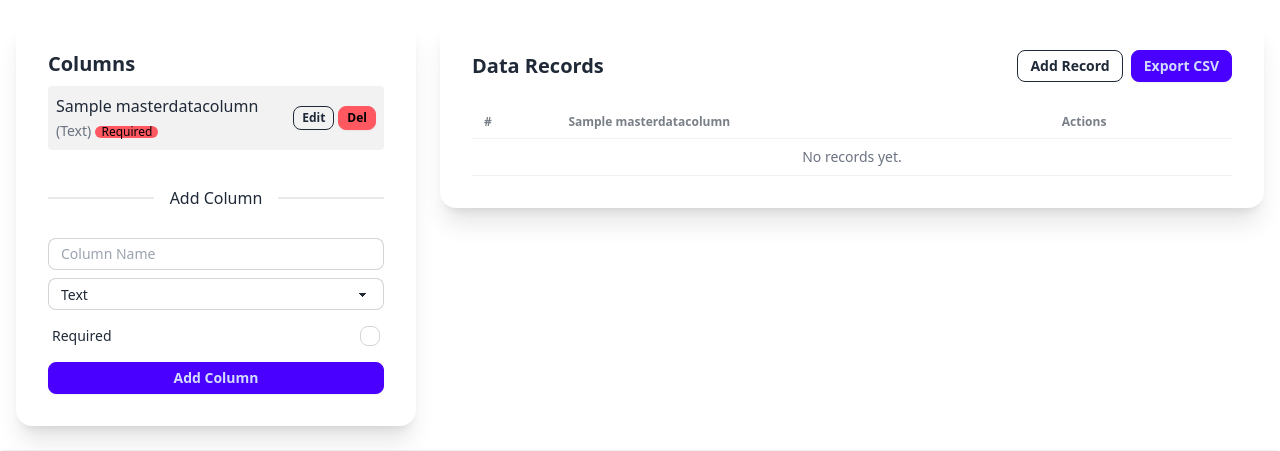
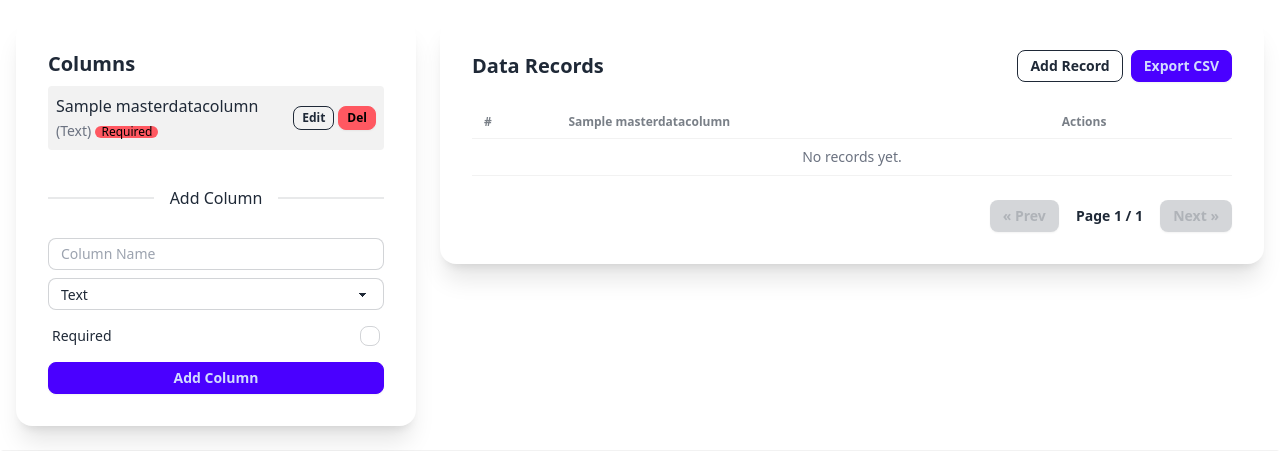
Before and after one commit to BenedictusAryo/survey_application, a Django app: page /master-data/1/ in a window 1280 px wide. Shown: the part 158-609 px from the top of the page. Run offline with Django 5.2, Linux system fonts and the light colour scheme; a user stored in the database is signed in; tables that the repository leaves empty hold one stand-in row (values such as "Sample post"); data that the repository does not hold is empty; some libraries are stand-ins or nearby versions.

Commit message:
Refactor code structure for improved readability and maintainability

```diff
--- a/forms/admin.py
+++ b/forms/admin.py
@@ -78,7 +78,11 @@ class FormCollaborationAdmin(admin.ModelAdmin):
 
 @admin.register(FormMasterDataAttachment)
 class FormMasterDataAttachmentAdmin(admin.ModelAdmin):
-    list_display = ('form', 'dataset', 'order')
+    list_display = ('form', 'dataset', 'order', 'hidden_columns_display')
     list_filter = ('form', 'dataset')
     search_fields = ('form__title', 'dataset__name')
     list_editable = ('order',)
+
+    def hidden_columns_display(self, obj):
+        return ', '.join(obj.hidden_columns or [])
+    hidden_columns_display.short_description = 'Hidden columns'
--- a/master_data/views.py
+++ b/master_data/views.py
@@ -1,16 +1,12 @@
-from django.shortcuts import render, get_object_or_404, redirect
+from django.shortcuts import get_object_or_404, redirect
 from django.views.generic import ListView, CreateView, DetailView, UpdateView
+from django.core.paginator import Paginator, EmptyPage, PageNotAnInteger
 from django.contrib.auth.mixins import LoginRequiredMixin
 from django.contrib import messages
 from django.urls import reverse_lazy
-from django.http import JsonResponse, HttpResponse
-from django.views.decorators.csrf import csrf_exempt
-from django.utils.decorators import method_decorator
-from django.conf import settings
+from django.http import HttpResponse
 import pandas as pd
-import json
 import csv
-from io import StringIO
 from .models import MasterDataSet, MasterDataColumn, MasterDataRecord
 
 class MasterDataListView(LoginRequiredMixin, ListView):
@@ -37,6 +33,28 @@ class MasterDataDetailView(LoginRequiredMixin, DetailView):
     template_name = 'master_data/detail.html'
     context_object_name = 'dataset'
 
+    def get_context_data(self, **kwargs):
+        """Add paginated records to the template context as `records_page`.
+
+        Pagination is controlled by the `page` query parameter and shows 20
+        records per page by default.
+        """
+        context = super().get_context_data(**kwargs)
+        dataset = self.object
+
+        records_qs = dataset.records.all().order_by('id')
+        paginator = Paginator(records_qs, 20)
+        page = self.request.GET.get('page')
+        try:
+            records_page = paginator.page(page)
+        except PageNotAnInteger:
+            records_page = paginator.page(1)
+        except EmptyPage:
+            records_page = paginator.page(paginator.num_pages)
+
+        context['records_page'] = records_page
+        return context
+
 class MasterDataEditView(LoginRequiredMixin, UpdateView):
     model = MasterDataSet
     fields = ['name', 'description']
@@ -53,6 +71,8 @@ class MasterDataImportView(LoginRequiredMixin, DetailView):
 
     def post(self, request, *args, **kwargs):
         dataset = self.get_object()
+        # Ensure DetailView helpers that rely on self.object work in POST
+        self.object = dataset
 
         if 'file' not in request.FILES:
             messages.error(request, 'No file uploaded.')
@@ -70,6 +90,9 @@ class MasterDataImportView(LoginRequiredMixin, DetailView):
             else:
                 messages.error(request, 'Unsupported file format. Please use CSV or Excel files.')
                 return self.get(request, *args, **kwargs)
+
+            # Convert all data to strings to ensure JSON serializability
+            df = df.astype(str)
 
             # Convert to list of dicts for preview
             preview_data = df.fillna('').to_dict('records')
--- a/templates/master_data/detail.html
+++ b/templates/master_data/detail.html
@@ -79,6 +79,26 @@
 
                 {% if dataset.columns.exists %}
                     <div class="overflow-x-auto">
+                        <style>
+                        /* highlighted empty cells - dark red but less saturated */
+                        .md-empty-cell {
+                            /* slightly stronger background for legibility */
+                            background-color: rgba(153, 51, 51, 0.12) !important;
+                            vertical-align: middle;
+                            text-align: center;
+                        }
+                        .md-empty-cell .md-empty-value {
+                            color: #5a0b0b !important; /* darker, readable red */
+                            font-weight: 800;
+                            display: block;
+                            width: 100%;
+                            text-align: center;
+                            padding: 0.25rem 0;
+                            font-size: .95rem;
+                            letter-spacing: .02em;
+                        }
+                        </style>
+
                         <table class="table table-zebra table-sm">
                             <thead>
                                 <tr>
@@ -90,11 +110,17 @@
                                 </tr>
                             </thead>
                             <tbody>
-                                {% for record in dataset.records.all %}
+                                {% for record in records_page.object_list %}
                                     <tr>
-                                        <td>{{ forloop.counter }}</td>
+                                        <td>{{ forloop.counter0|add:records_page.start_index }}</td>
                                         {% for column in dataset.columns.all %}
-                                            <td>{{ record.data|get_item:column.name|default:"-" }}</td>
+                                            {% with value=record.data|get_item:column.name %}
+                                                {% if value|is_empty %}
+                                                    <td class="md-empty-cell"><span class="md-empty-value inline-block px-2 py-0.5 rounded text-sm font-semibold text-red-800 bg-red-100" title="empty (missing value)" aria-label="empty">empty</span></td>
+                                                {% else %}
+                                                    <td>{{ value }}</td>
+                                                {% endif %}
+                                            {% endwith %}
                                         {% endfor %}
                                         <td>
                                             <div class="flex gap-1">
@@ -110,6 +136,25 @@
                                 {% endfor %}
                             </tbody>
                         </table>
+                    </div>
+
+                    <!-- Pagination controls -->
+                    <div class="mt-4 flex items-center justify-end">
+                        <div class="btn-group">
+                            {% if records_page.has_previous %}
+                                <a class="btn btn-outline btn-sm" href="?page={{ records_page.previous_page_number }}">« Prev</a>
+                            {% else %}
+                                <span class="btn btn-disabled btn-sm">« Prev</span>
+                            {% endif %}
+
+                            <span class="btn btn-ghost btn-sm">Page {{ records_page.number }} / {{ records_page.paginator.num_pages }}</span>
+
+                            {% if records_page.has_next %}
+                                <a class="btn btn-outline btn-sm" href="?page={{ records_page.next_page_number }}">Next »</a>
+                            {% else %}
+                                <span class="btn btn-disabled btn-sm">Next »</span>
+                            {% endif %}
+                        </div>
                     </div>
                 {% else %}
                     <div class="text-center py-8">
```
Also changed, not shown: forms/models.py (+9 -2 lines), master_data/templatetags/master_data_extras.py (+24 -0 lines), pyproject.toml (added, +16 -0 lines), requirements.txt (+5 -5 lines), forms/migrations/0003_formmasterdataattachment_hidden_columns.py (added), 2 other files.
